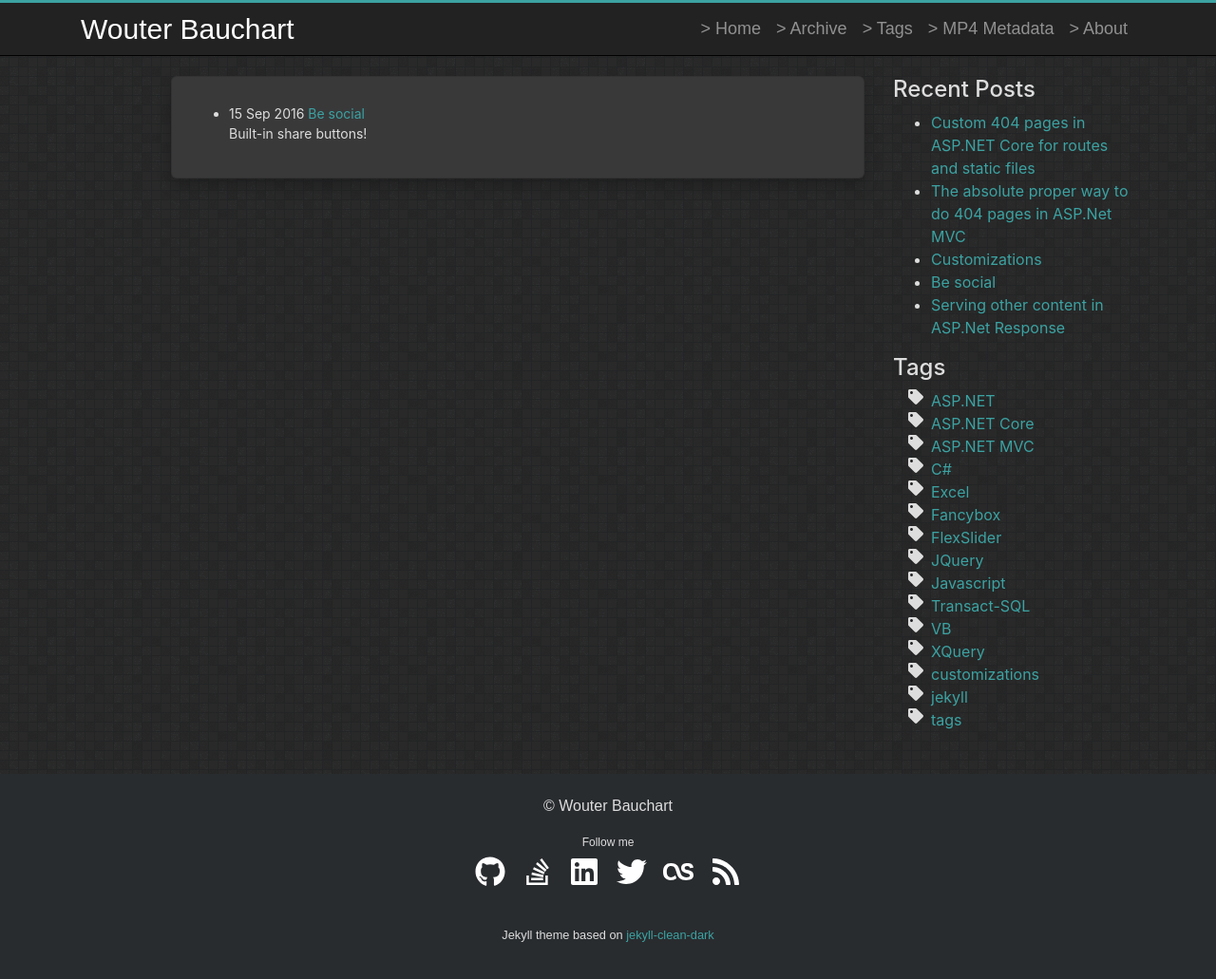
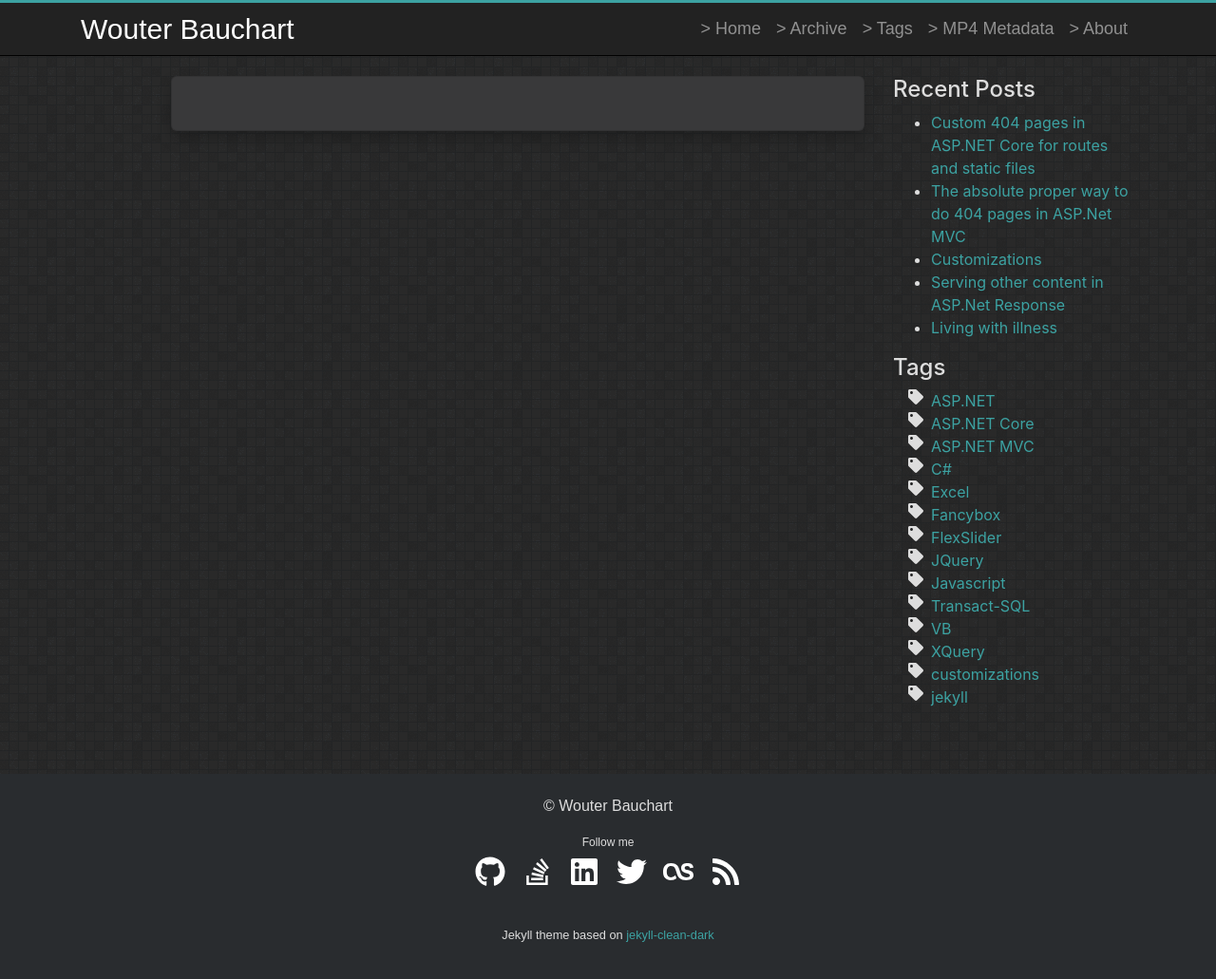
Before and after one commit to WouterBau/WouterBau.github.io, a Jekyll site: the page built from tag/tags.md, in a window 1280 px wide and 1036 px high. Shown: the top 1031 px of the window at 95% size. Built offline with Jekyll 4.4.1, drawn with Linux system fonts in a browser that asks for light colours.

Commit message:
Updated last.fm link

```diff
--- a/_includes/social.html
+++ b/_includes/social.html
@@ -28,7 +28,7 @@
 
   {% if site.social.lastfm %}
     <li>
-      <a title="{{ site.social.lastfm }} on Last.fm" href="https://www.lastfm.com/user/{{ site.social.lastfm }}" target="_blank"><i class="fab fa-lastfm fa-2x"></i></a>
+      <a title="{{ site.social.lastfm }} on Last.fm" href="https://www.last.fm/user/{{ site.social.lastfm }}" target="_blank"><i class="fab fa-lastfm fa-2x"></i></a>
     </li>
   {% endif %}
 
--- a/_posts/2016-09-16-be-social.md
+++ /dev/null
@@ -1,101 +0,0 @@
----
-layout: post
-title: "Be social"
-date: 2016-09-15 16:25:06
-description: Built-in share buttons!
-share: true
-tags:
- - tags
----
-
-# Social icons
-
-You can have social icons which could lead to your social profile.
-Out-of-the box it has:
-
-<ul class="social-media">
-  <li>
-    <a title="Github"
-      href="https://github.com/{{ site.social.github }}"
-      target="_blank"><i class="fab fa-github fa-2x"></i></a>
-  </li>
-  <li>
-    <a title="StackOverflow"
-      href="http://stackoverflow.com/users/1252056/{{ site.social.stackoverflow }}"
-      target="_blank"><i class="fab fa-stack-overflow fa-2x"></i></a>
-  </li>
-  <li>
-    <a title="LinkedIn"
-      href="https://www.linkedin.com/in/{{ site.social.linkedin }}"
-      target="_blank"><i class="fab fa-linkedin fa-2x"></i></a>
-  </li>
-  <li>
-    <a title="Instagram"
-      href="https://instagram.com/{{ site.social.instagram }}"
-      target="_blank"><i class="fab fa-instagram fa-2x"></i></a>
-  </li>
-  <li>
-    <a title="Last.fm"
-      href="http://lastfm.com/user/{{ site.social.lastfm }}"
-      target="_blank"><i class="fab fa-lastfm fa-2x"></i></a>
-  </li>
-  <li>
-    <a title="RSS"
-      href="{{site.url}}/{{ site.social.rss }}"
-      target="_blank"><i class="fa fa-rss fa-2x"></i></a>
-  </li>
-</ul>
-
-They could be setup in `_config.yml`.
-
-To add more icons do following steps:
-
- - choose an icon you want to use: [Font Awesome Icons](https://fortawesome.github.io/Font-Awesome/icons/)
- - add variable in `_config.yml`
- - add icon in `social.html` with check if variable exists:
-
-{% highlight html %}
-{% raw %}
-{% if site.social.rss %}
-  <li>
-    <a title="{{ site.social.<your_social_variable> }}"
-       href="{{site.url}}/{{ site.social.<your_social_variable> }}"
-       target="_blank"><font_awesome_icon></i></a>
-  </li>
-{% endif %}
-{% endraw %}
-{% endhighlight html %}
-
-
-# Share buttons
-
-This theme comes with built-in share buttons. You can see them in the bottom of this post.
-To turn them on in the header of your post add:
-
-{% highlight yml %}
-layout: post
-title: "Be sociable"
-date: 2016-05-15 16:25:06
-description: Built-in share buttons!
-share: true <-- here
-{% endhighlight yml %}
-
-If you want to disable some of them - go to **_config.yml**:
-
->_config.yml
-{:.filename}
-{% highlight yml%}
-share:
-  facebook: true
-  twitter: true
-  gplus: true
-  linkedin: true
-  pinterest: true
-  email: true
-{% endhighlight yml%}
-
-To add new buttons:
-
-1. add icon name in **_config.yml**;
-2. add section in **_includes/share.html**;
-3. add styles in **css/theme.css**.
```
